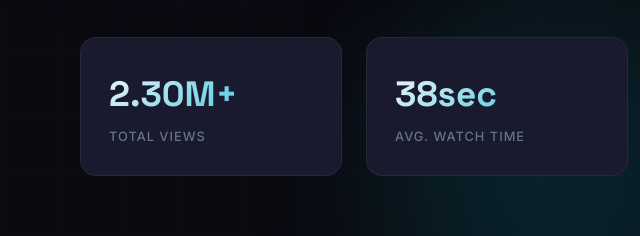
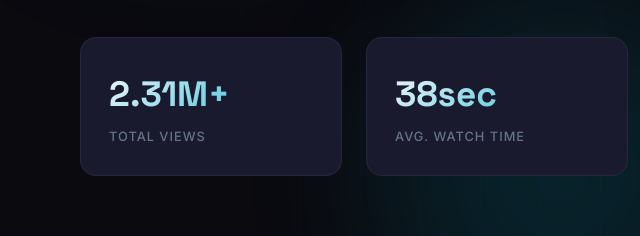
Before and after one commit to AW-Programming/aw-technologies.media-kit, a plain HTML site: page index.html in a window 1280 px wide. Shown: the part 486-722 px from the top of the page, 0-640 px from the left. Drawn offline with nearby package versions, Linux system fonts and the light colour scheme.

Commit message:
Updated html

```diff
--- a/index.html
+++ b/index.html
@@ -1160,7 +1160,7 @@
         </p>
         <div class="hero-stats">
             <div class="hero-stat">
-                <div class="stat-value"><span class="counter" data-target="2.3">1</span>M+</div>
+                <div class="stat-value"><span class="counter" data-target="2.31">0</span>M+</div>
                 <div class="stat-label">Total Views</div>
             </div>
             <div class="hero-stat">
```
